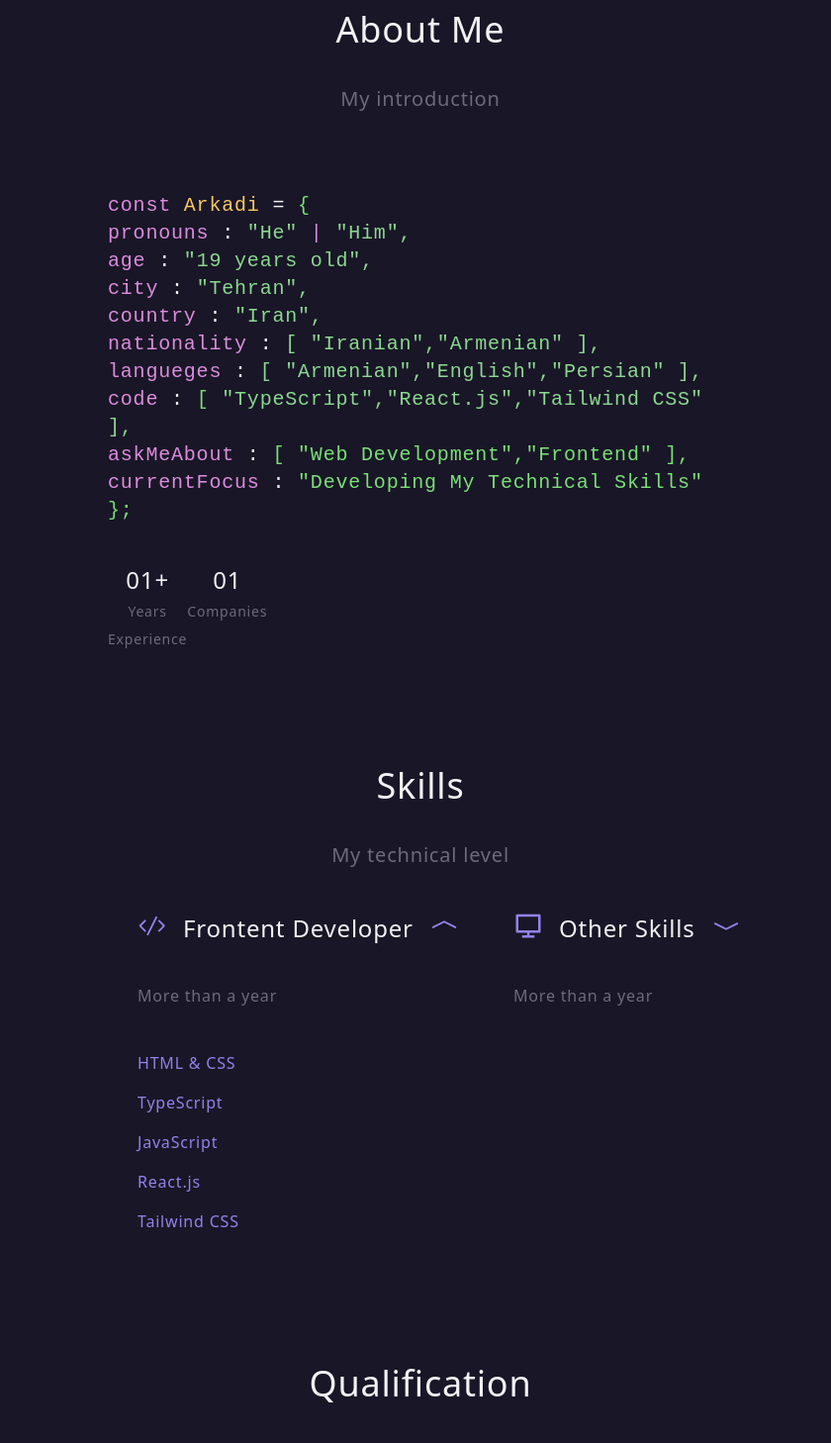
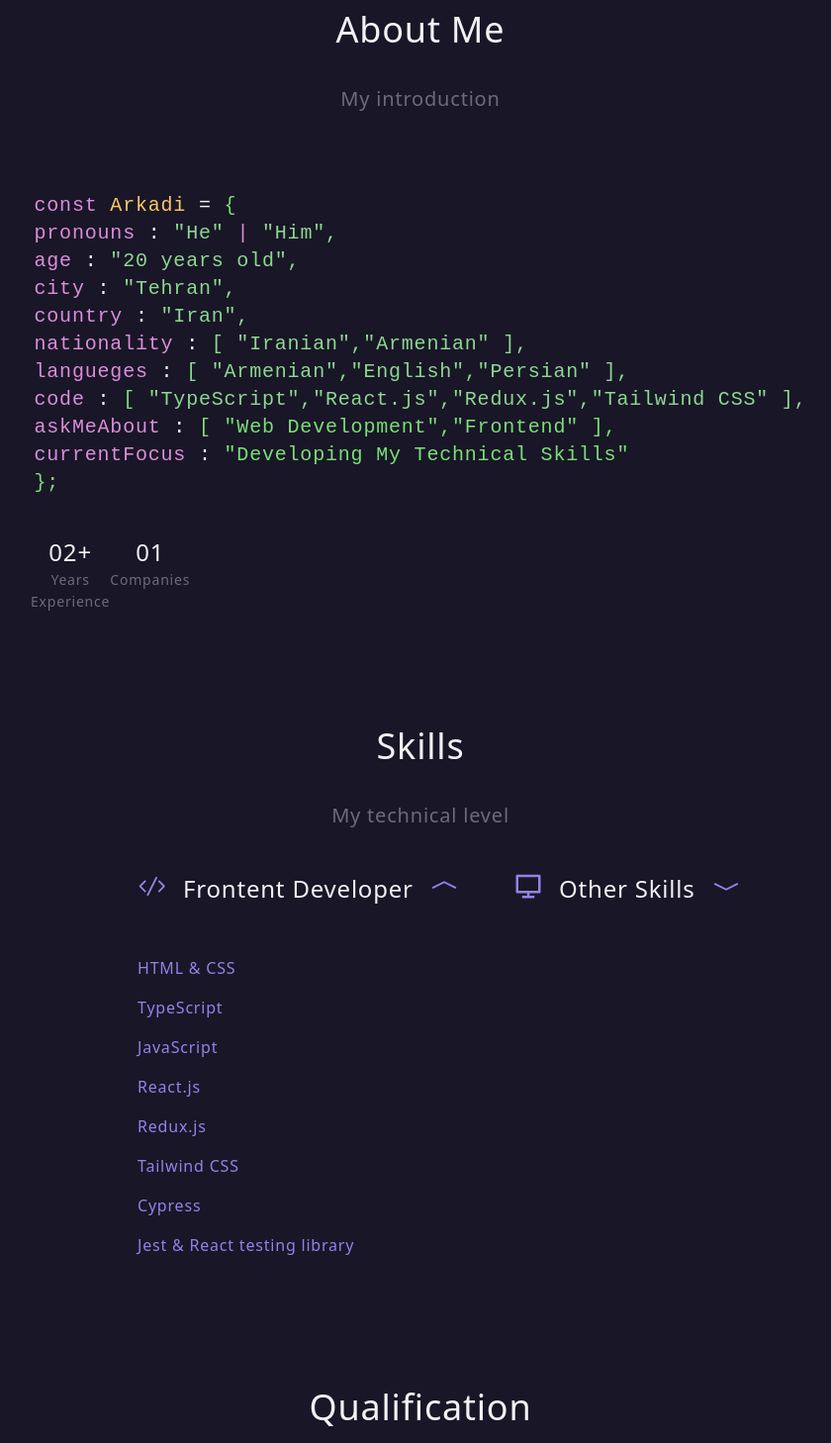
Before and after one commit to ArkadiNazarian/portfolio, a React (Create React App) app: page / in a window 1280 px wide. Shown: the part 510-1968 px from the top of the page at 99% size, without its empty margins (215-1055 px from the left). Built offline with nearby package versions, Linux system fonts and the light colour scheme.

Commit message:
Fix the UI part in skill part

```diff
--- a/src/About/about.tsx
+++ b/src/About/about.tsx
@@ -5,13 +5,13 @@ export const About = () => {
                 <p className="laptop:tw-text-4xl tablet:tw-text-3xl tw-text-primary">About Me</p>
                 <p className="laptop:tw-text-xl tablet:tw-text-lg tw-text-secondary">My introduction</p>
             </div>
-            <div className="tw-mt-20 laptop:tw-text-xl tablet:tw-text-lg tw-grid tw-grid-cols-6">
-                <code className="tw-col-start-2 tw-col-span-4">
+            <div className="tw-flex tw-flex-row tw-justify-center tw-mt-20 laptop:tw-text-xl tablet:tw-text-lg">
+                <code>
                     <span className="tw-text-code">const </span><span className="tw-text-name"> Arkadi </span><span className="tw-text-primary"> = </span><span className="tw-text-curlybrackets"> &#123;</span>
                     <br />
                     <span className="tw-text-code"> pronouns </span><span className="tw-text-primary"> : </span><span className="tw-text-property">"He"</span>  <span className="tw-text-code"> | </span> <span className="tw-text-property">"Him",</span>
                     <br />
-                    <span className="tw-text-code"> age </span> <span className="tw-text-primary"> : </span> <span className="tw-text-property">"19 years old",</span>
+                    <span className="tw-text-code"> age </span> <span className="tw-text-primary"> : </span> <span className="tw-text-property">"20 years old",</span>
                     <br />
                     <span className="tw-text-code"> city </span> <span className="tw-text-primary"> : </span> <span className="tw-text-property">"Tehran",</span>
                     <br />
@@ -21,7 +21,7 @@ export const About = () => {
                     <br />
                     <span className="tw-text-code"> langueges </span> <span className="tw-text-primary"> : </span> <span className="tw-text-property">[ "Armenian","English","Persian" ],</span>
                     <br />
-                    <span className="tw-text-code"> code </span><span className="tw-text-primary"> : </span> <span className="tw-text-curlybrackets"> [ </span><span className="tw-text-property">"TypeScript",</span><span className="tw-text-property">"React.js",</span><span className="tw-text-property">"Tailwind CSS" ],</span>
+                    <span className="tw-text-code"> code </span><span className="tw-text-primary"> : </span> <span className="tw-text-curlybrackets"> [ </span><span className="tw-text-property">"TypeScript",</span><span className="tw-text-property">"React.js",</span><span className="tw-text-property">"Redux.js",</span><span className="tw-text-property">"Tailwind CSS" ],</span>
                     <br />
                     <span className="tw-text-code"> askMeAbout </span> <span className="tw-text-primary"> : </span> <span className="tw-text-curlybrackets">  [ </span> <span className="tw-text-curlybrackets">"Web Development",</span><span className="tw-text-curlybrackets">"Frontend"</span><span className="tw-text-curlybrackets"> ],</span>
                     <br />
@@ -29,9 +29,10 @@ export const About = () => {
                     <br />
                     <span className="tw-text-curlybrackets">&#125;;</span>
                 </code>
-                <div className="tw-col-start-2 tw-mt-10 tw-flex tw-justify-between tw-text-center">
+            </div>
+            <div className="tw-mt-10 tw-flex tw-text-center laptop:tw-ml-20">
                 <div>
-                        <span className="tw-text-primary laptop:tw-text-2xl tablet:tw-text-xl">01+</span><br />
+                    <span className="tw-text-primary laptop:tw-text-2xl tablet:tw-text-xl">02+</span><br />
                     <span className="tw-text-secondary laptop:tw-text-sm tablet:tw-text-xs">Years <br />Experience</span>
                 </div>
                 <div>
@@ -40,6 +41,5 @@ export const About = () => {
                 </div>
             </div>
         </div>
-        </div>
     )
 }
--- a/src/Skills/skills.tsx
+++ b/src/Skills/skills.tsx
@@ -3,6 +3,7 @@ import { BsChevronCompactDown, BsChevronCompactUp } from "react-icons/bs";
 import { VscCode } from "react-icons/vsc";
 import { RiComputerLine } from "react-icons/ri";
 export const Skills = () => {
+
     const [isCollapsed, setIsCollapsed] = useState<boolean>(true);
     const handle_toggle_click = useCallback(() => {
         setIsCollapsed((isCollapsed) => !isCollapsed);
@@ -11,6 +12,7 @@ export const Skills = () => {
     const other_handle_toggle_click = useCallback(() => {
         othersetIsCollapsed((otherisCollapsed) => !otherisCollapsed);
     }, []);
+
     return (
         <div className="tw-pt-20">
             <div className="tw-text-center ">
@@ -29,20 +31,22 @@ export const Skills = () => {
                                 {isCollapsed ? <BsChevronCompactUp /> : <BsChevronCompactDown />}
                             </span>
                         </div>
-                        <p className="laptop:tw-text-base tablet:tw-text-sm tw-text-secondary">More than a year</p>
                     </div>
                     <div className="tw-pt-3">
                         <p className={isCollapsed ? "tw-flex laptop:tw-text-base tablet:tw-text-sm tw-text-purple" : "tw-hidden"}>HTML & CSS</p>
                         <p className={isCollapsed ? "tw-flex laptop:tw-text-base tablet:tw-text-sm tw-text-purple" : "tw-hidden"}>TypeScript</p>
                         <p className={isCollapsed ? "tw-flex laptop:tw-text-base tablet:tw-text-sm tw-text-purple" : "tw-hidden"}>JavaScript</p>
                         <p className={isCollapsed ? "tw-flex laptop:tw-text-base tablet:tw-text-sm tw-text-purple" : "tw-hidden"}>React.js</p>
+                        <p className={isCollapsed ? "tw-flex laptop:tw-text-base tablet:tw-text-sm tw-text-purple" : "tw-hidden"}>Redux.js</p>
                         <p className={isCollapsed ? "tw-flex laptop:tw-text-base tablet:tw-text-sm tw-text-purple" : "tw-hidden"}>Tailwind CSS</p>
+                        <p className={isCollapsed ? "tw-flex laptop:tw-text-base tablet:tw-text-sm tw-text-purple" : "tw-hidden"}>Cypress</p>
+                        <p className={isCollapsed ? "tw-flex laptop:tw-text-base tablet:tw-text-sm tw-text-purple" : "tw-hidden"}>Jest & React testing library</p>
                     </div>
                 </div>
                 <div className="tw-col-start-7 tw-col-span-4">
                     <div>
                         <div className="tw-flex tw-items-center tw-cursor-pointer" onClick={other_handle_toggle_click}>
-                        <div className="laptop:tw-text-3xl tablet:tw-text-2xl tw-text-purple tw-pr-4 ">
+                            <div className="laptop:tw-text-3xl tablet:tw-text-2xl tw-text-purple tw-pr-4 ">
                                 <RiComputerLine />
                             </div>
                             <p className="laptop:tw-text-2xl tablet:tw-text-xl tw-text-primary">Other Skills</p>
@@ -50,14 +54,11 @@ export const Skills = () => {
                                 {otherisCollapsed ? <BsChevronCompactUp /> : <BsChevronCompactDown />}
                             </span>
                         </div>
-                        <p className="laptop:tw-text-base tablet:tw-text-sm tw-text-secondary">More than a year</p>
                     </div>
                     <div className="tw-pt-3">
                         <p className={otherisCollapsed ? "tw-flex laptop:tw-text-base tablet:tw-text-sm tw-text-purple" : "tw-hidden"}>Git & GitHub</p>
-                        <p className={otherisCollapsed ? "tw-flex laptop:tw-text-base tablet:tw-text-sm tw-text-purple" : "tw-hidden"}>Node.js</p>
-                        <p className={otherisCollapsed ? "tw-flex laptop:tw-text-base tablet:tw-text-sm tw-text-purple" : "tw-hidden"}>Express.js</p>
-                        <p className={otherisCollapsed ? "tw-flex laptop:tw-text-base tablet:tw-text-sm tw-text-purple" : "tw-hidden"}>Cypress</p>
-                        <p className={otherisCollapsed ? "tw-flex laptop:tw-text-base tablet:tw-text-sm tw-text-purple" : "tw-hidden"}>Python</p>
+                        <p className={otherisCollapsed ? "tw-flex laptop:tw-text-base tablet:tw-text-sm tw-text-purple" : "tw-hidden"}>Jira</p>
+                        <p className={otherisCollapsed ? "tw-flex laptop:tw-text-base tablet:tw-text-sm tw-text-purple" : "tw-hidden"}>Figma</p>
                     </div>
                 </div>
             </div>
```
Lines whose indentation alone changed are shown as unchanged.
